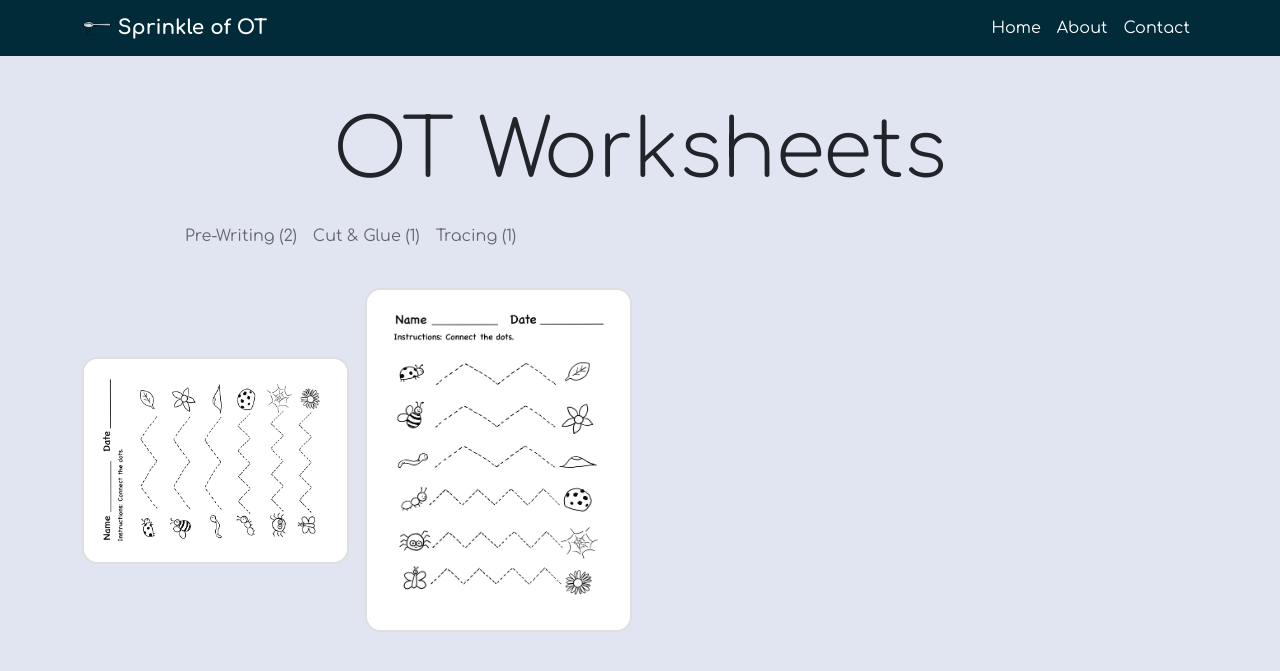
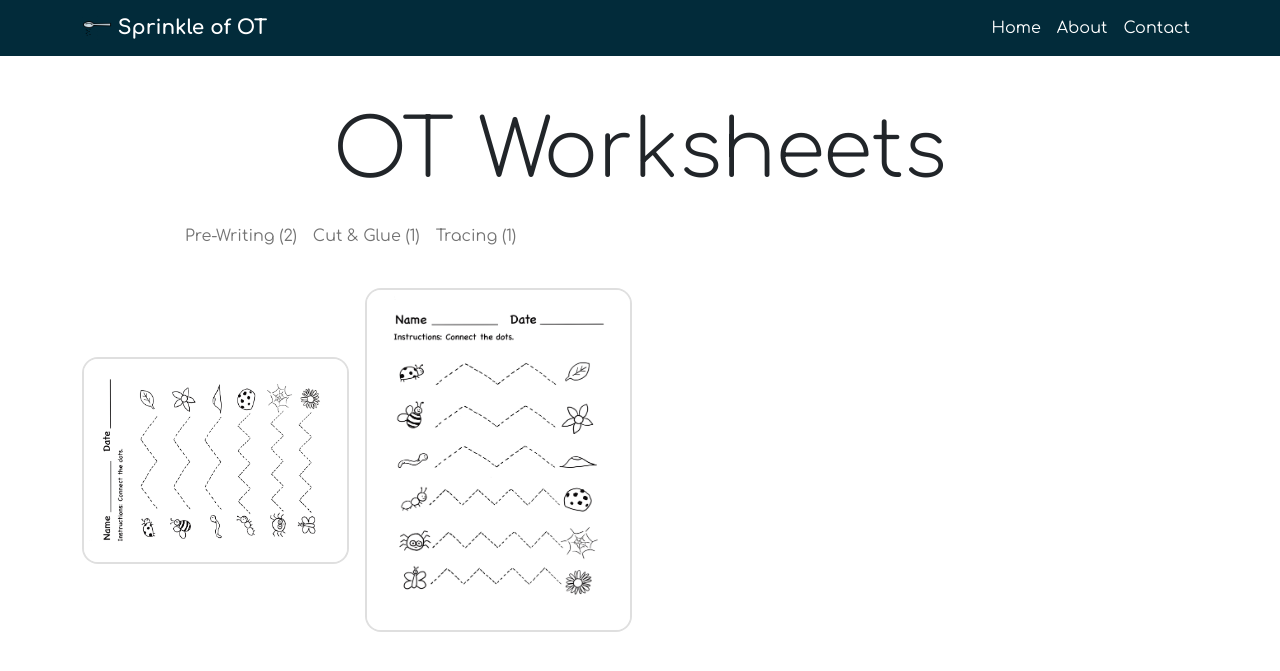
Before and after one commit to SprinkleOfOT/sprinkleofot.github.io, a Jekyll site: the page built from index.html, in a window 1280 px wide. Shown: the top 671 px of the page. Built offline with Jekyll 4.4.1, drawn with Linux system fonts in a browser that asks for light colours; the list of posts is cut into pages by our own code.

Commit message:
Update theme

```diff
--- a/assets/css/theme.scss
+++ b/assets/css/theme.scss
@@ -10,6 +10,9 @@ $font-family-base:            var(--#{$variable-prefix}font-sans-serif) !default
 $font-family-code:            var(--#{$variable-prefix}font-monospace) !default;
 
 @import "bootstrap/bootstrap";
+
+$dark-primary-color: #022B3A;
+$light-primary-color: #BFDBF7;
 
 .card {
   border-radius: 1rem;
@@ -29,7 +32,7 @@ $font-family-code:            var(--#{$variable-prefix}font-monospace) !default;
 }
 
 nav {
-  background-color: #022B3A;
+  background-color: $dark-primary-color;
 }
 
 .navbar-categories,
@@ -40,21 +43,22 @@ nav {
 .navbar-dark .navbar-nav .navbar-link,
 .navbar-dark .navbar-nav .navbar-link:link,
 .navbar-dark .navbar-nav .navbar-link:visited {
-  color: #FFFFFF;
+  color: #FFF;
 }
 
 .navbar-dark .navbar-nav .navbar-link:hover {
-  color: #BFDBF7;
+  color: $light-primary-color;
 }
 
 .navbar-pagination .page-link {
-  color: #022B3A;
+  color: $dark-primary-color;
 }
+
 .navbar-pagination .page-item.active .page-link {
-  background-color: #022B3A;
-  border-color: #022B3A;
+  background-color: $dark-primary-color;
+  border-color: $dark-primary-color;
 }
 
 body {
-  background-color: #E1E5F2;
+  background-color: #FFF;
 }
```
